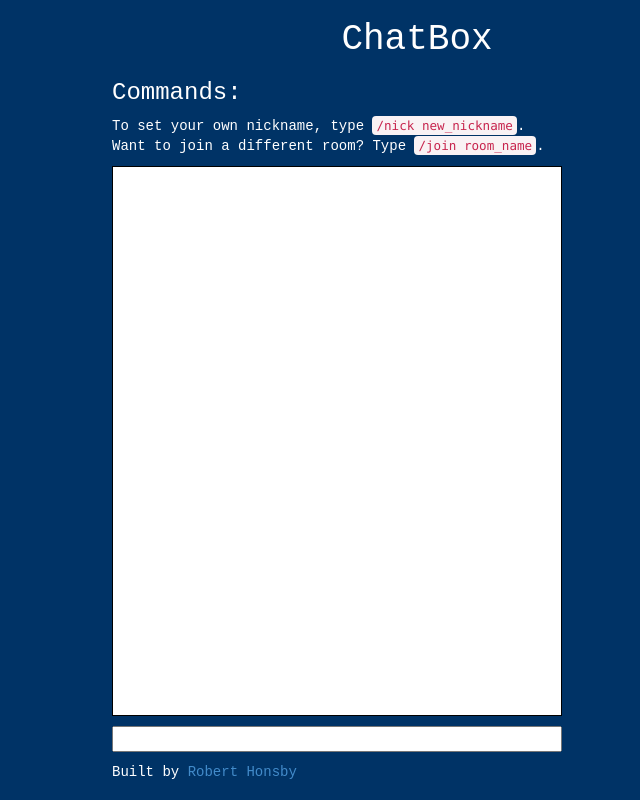
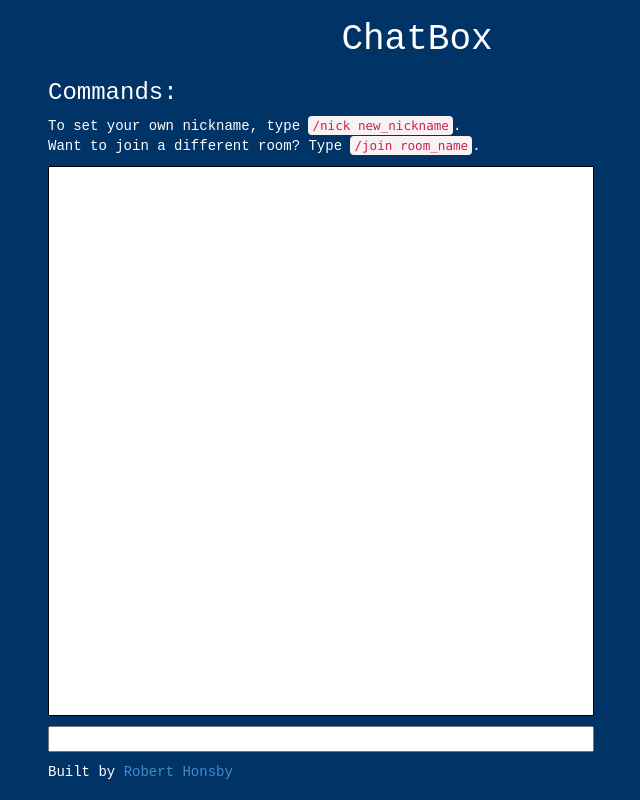
Before and after one commit to rhonsby/chatbox, a website: page public/index.html in a window 1280 px wide. Shown: the whole page, without its empty margins (223-863 px from the left). Drawn offline with nearby package versions, Linux system fonts and the light colour scheme; files that its build step writes are made by us from their sources; no server answers; files whose address does not match are found by name.

Commit message:
Style changes

```diff
--- a/public/stylesheets/custom.css
+++ b/public/stylesheets/custom.css
@@ -19,12 +19,6 @@ h1 {
 
 .container {
   width: 60%;
-}
-
-@media (min-width: 1000px) {
-  .container {
-    width: 50%;
-  }
 }
 
 #chat {
```
Also changed, not shown: 1 other file.
